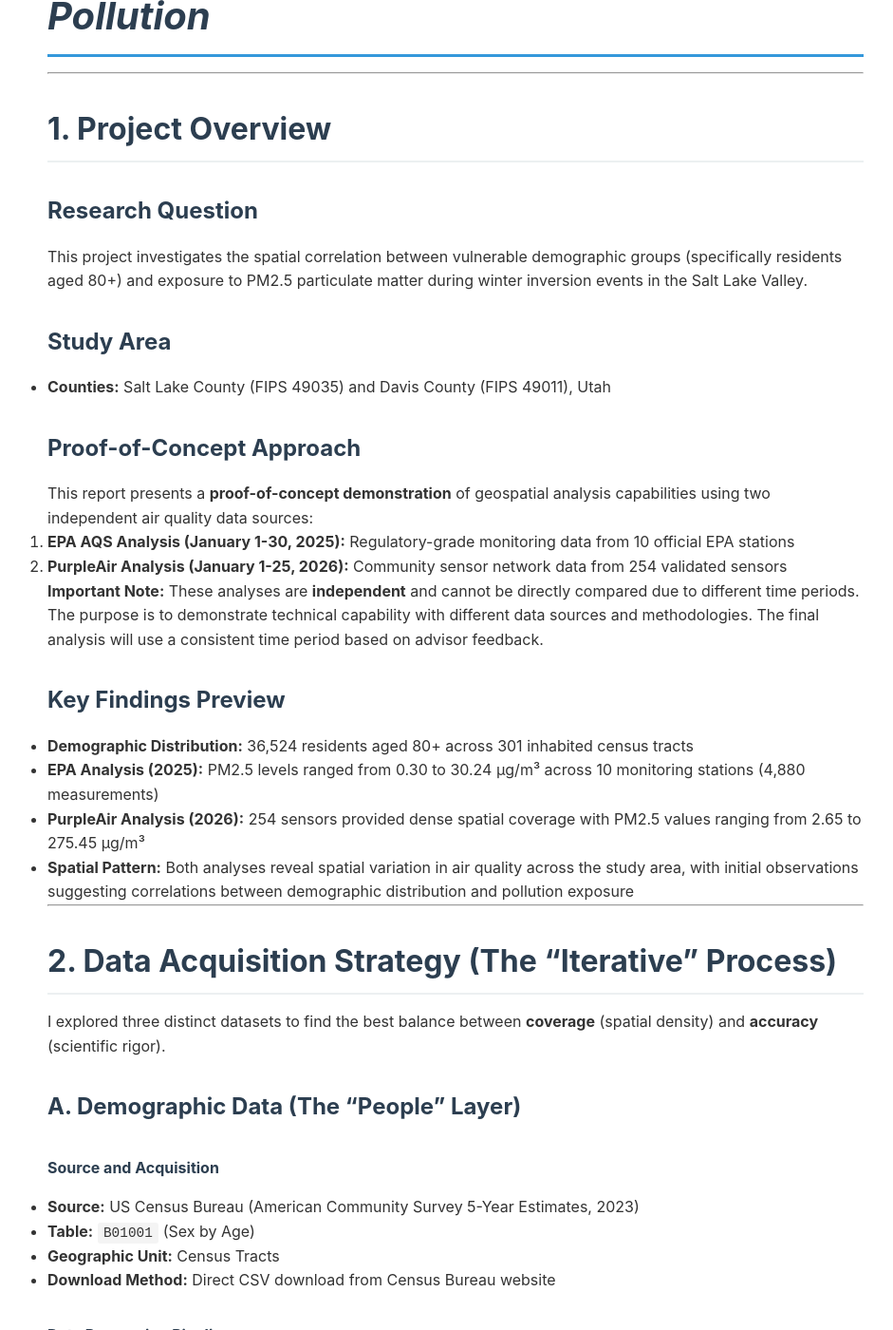
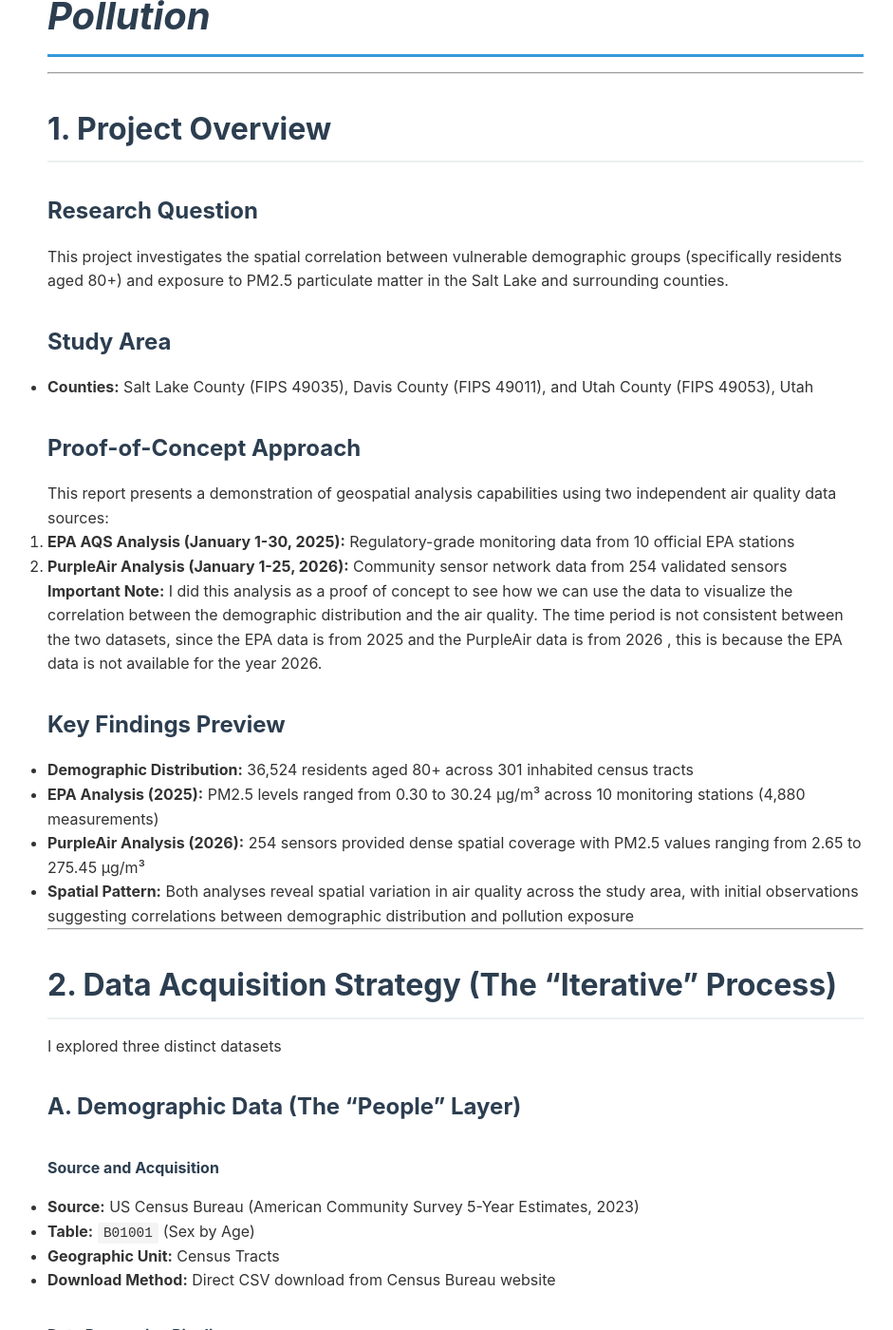
Before and after one commit to Loadingname91/AirQualityVsAgeDemographics, a Jekyll site: the page built from Report.md, in a window 1280 px wide and 1400 px high, scrolled down 417 px. Shown: the whole window at 95% size, without its empty margins (160-1101 px from the left). Built offline with Jekyll 4.4.1, drawn with Linux system fonts in a browser that asks for light colours; our own code applies the rules of GitHub Pages for plain Markdown files; some of the changed text lies outside the part shown.

Commit message:
Update project title and description in configuration, revise project overview in report to clarify study area and analysis approach, and enhance key findings note for better context.

```diff
--- a/Report.md
+++ b/Report.md
@@ -5,18 +5,18 @@
 ## 1. Project Overview
 
 ### Research Question
-This project investigates the spatial correlation between vulnerable demographic groups (specifically residents aged 80+) and exposure to PM2.5 particulate matter during winter inversion events in the Salt Lake Valley.
+This project investigates the spatial correlation between vulnerable demographic groups (specifically residents aged 80+) and exposure to PM2.5 particulate matter in the Salt Lake and surrounding counties.
 
 ### Study Area
-- **Counties:** Salt Lake County (FIPS 49035) and Davis County (FIPS 49011), Utah
+- **Counties:** Salt Lake County (FIPS 49035), Davis County (FIPS 49011), and Utah County (FIPS 49053), Utah
 
 ### Proof-of-Concept Approach
-This report presents a **proof-of-concept demonstration** of geospatial analysis capabilities using two independent air quality data sources:
+This report presents a demonstration of geospatial analysis capabilities using two independent air quality data sources:
 
 1. **EPA AQS Analysis (January 1-30, 2025):** Regulatory-grade monitoring data from 10 official EPA stations
 2. **PurpleAir Analysis (January 1-25, 2026):** Community sensor network data from 254 validated sensors
 
-**Important Note:** These analyses are **independent** and cannot be directly compared due to different time periods. The purpose is to demonstrate technical capability with different data sources and methodologies. The final analysis will use a consistent time period based on advisor feedback.
+**Important Note:** I did this analysis as a proof of concept to see how we can use the data to visualize the correlation between the demographic distribution and the air quality. The time period is not consistent between the two datasets, since the EPA data is from 2025 and the PurpleAir data is from 2026 , this is because the EPA data is not available for the year 2026.
 
 ### Key Findings Preview
 - **Demographic Distribution:** 36,524 residents aged 80+ across 301 inhabited census tracts
@@ -28,7 +28,7 @@ This report presents a **proof-of-concept demonstration** of geospatial analysis
 
 ## 2. Data Acquisition Strategy (The "Iterative" Process)
 
-I explored three distinct datasets to find the best balance between **coverage** (spatial density) and **accuracy** (scientific rigor).
+I explored three distinct datasets
 
 ### A. Demographic Data (The "People" Layer)
 
--- a/_config.yml
+++ b/_config.yml
@@ -1,5 +1,5 @@
 # Jekyll Configuration for GitHub Pages
-title: "Spatial Analysis of Environmental Inequity in Salt Lake City"
+title: "Visualizing the Intersection of Senior Populations (80+) and PM2.5 Air Pollution"
 description: "Visualizing the Intersection of Senior Populations (80+) and PM2.5 Air Pollution"
 baseurl: "/AirQualityVsAgeDemographics" # the subpath of your site
 url: "https://Loadingname91.github.io" # the base hostname & protocol for your site
```
